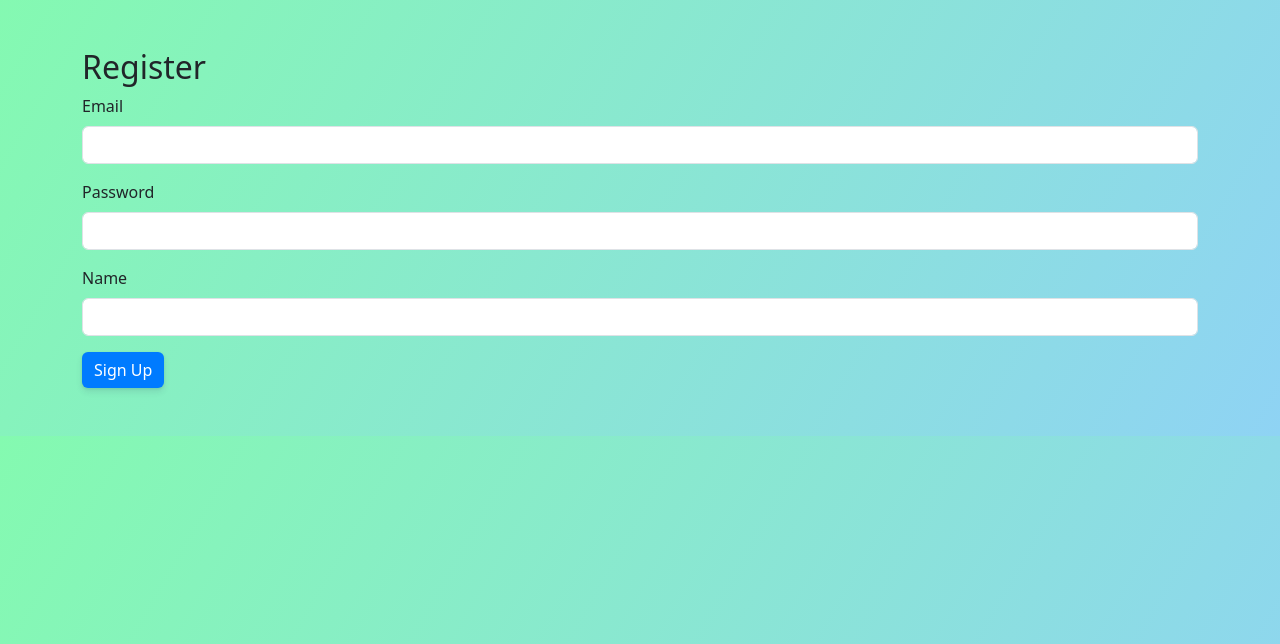
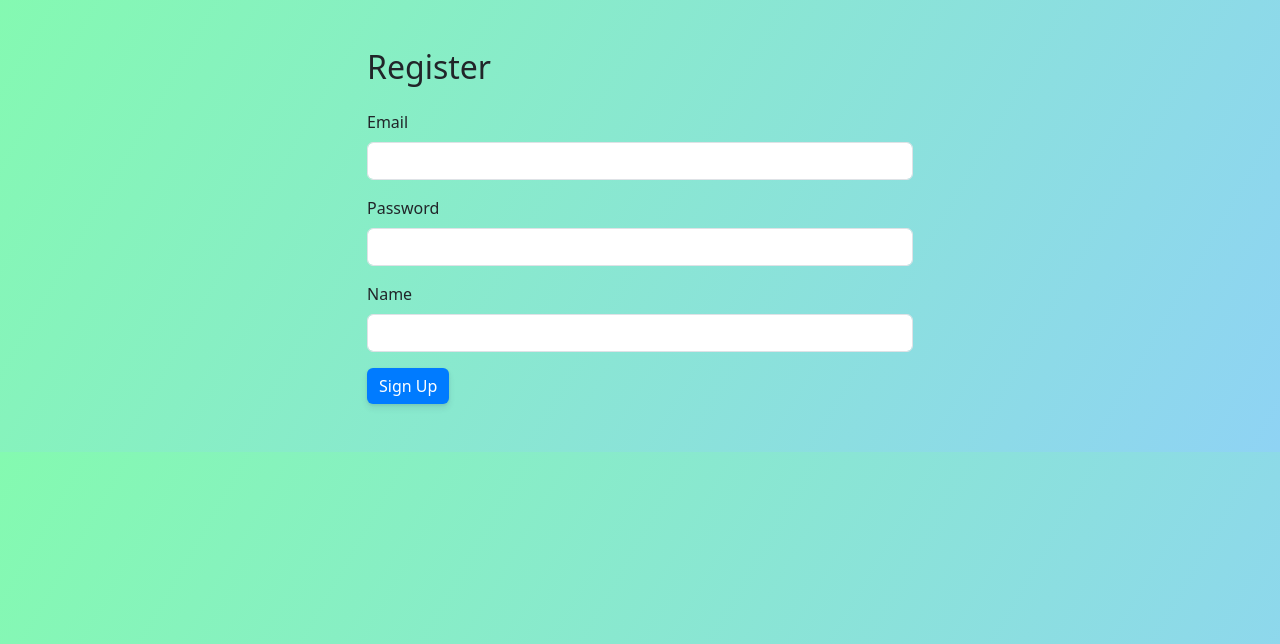
Before and after one commit to MariosAvraam/online-shop, a Flask app: page /register in a window 1280 px wide. Shown: the part 56-700 px from the top of the page. Run offline with Flask 3, Linux system fonts and the light colour scheme; some libraries are stand-ins or nearby versions.

Commit message:
Update register.html. Add a container. Add a custom-form class.

```diff
--- a/templates/register.html
+++ b/templates/register.html
@@ -2,7 +2,12 @@
 {% from "bootstrap5/form.html" import render_form %}
 
 {% block content %}
-<h2>Register</h2>
-
-{{ render_form(form, novalidate=True, button_map={"submit": "primary"}) }}
+<div class="row justify-content-center">
+  <div class="col-lg-6 col-md-8">
+    <h2 class="mb-4">Register</h2>
+    <form class="custom-form">
+      {{ render_form(form, novalidate=True, button_map={"submit": "primary btn-block"}) }}
+    </form>
+  </div>
+</div>
 {% endblock %}
```
